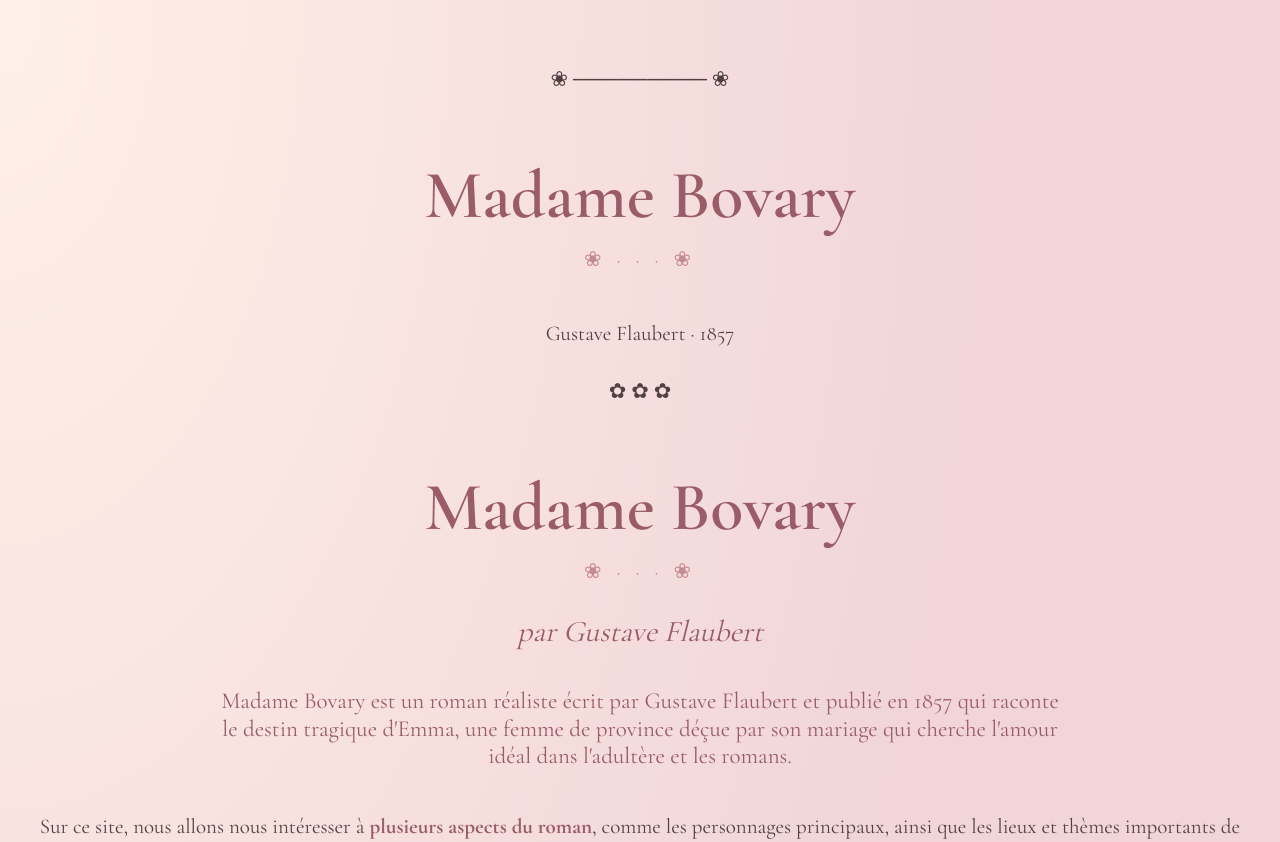
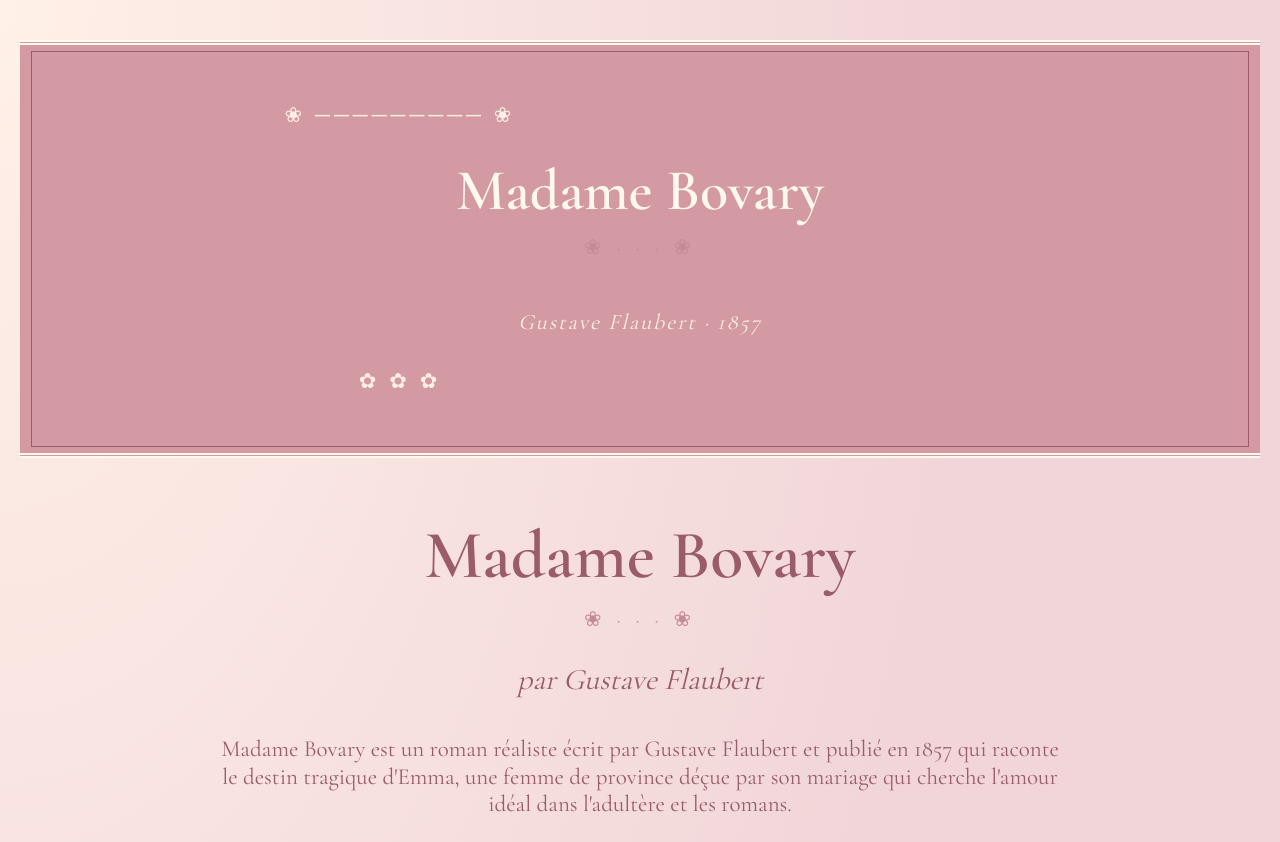
Before and after one commit to LanaTng/Bovary, a plain HTML site: page index.html in a window 1280 px wide. Shown: the top 842 px of the page. Drawn offline with nearby package versions, Linux system fonts and the light colour scheme.

Commit message:
Add vintage banner styles to style.css

```diff
--- a/style.css
+++ b/style.css
@@ -211,3 +211,46 @@ a:hover {
   color: #fff8ef;
   box-shadow: none;
 }
+
+/* ===== BANNIERE VINTAGE ===== */
+
+.banniere {
+    max-width: 100% !important;
+    margin: 0 auto 40px !important;
+    padding: 45px 20px;
+    background: #d49aa3;
+    border-top: 5px double #fff8ef;
+    border-bottom: 5px double #fff8ef;
+    outline: 1px solid #995c68;
+    outline-offset: -12px;
+    text-align: center;
+    color: #fff8ef;
+}
+
+.banniere h1 {
+    color: #fff8ef;
+    font-family: 'Cormorant Garamond', serif;
+    font-size: 58px;
+    font-weight: 600;
+    margin: 10px 0;
+}
+
+.banniere .sous-titre {
+    color: #fff0e8;
+    font-size: 22px;
+    font-style: italic;
+    letter-spacing: 2px;
+}
+
+.banniere .ornement {
+    color: #fff0e8;
+    font-size: 21px;
+    letter-spacing: 4px;
+    margin: 8px 0;
+}
+
+@media (max-width: 600px) {
+    .banniere h1 {
+        font-size: 40px;
+    }
+}
```
